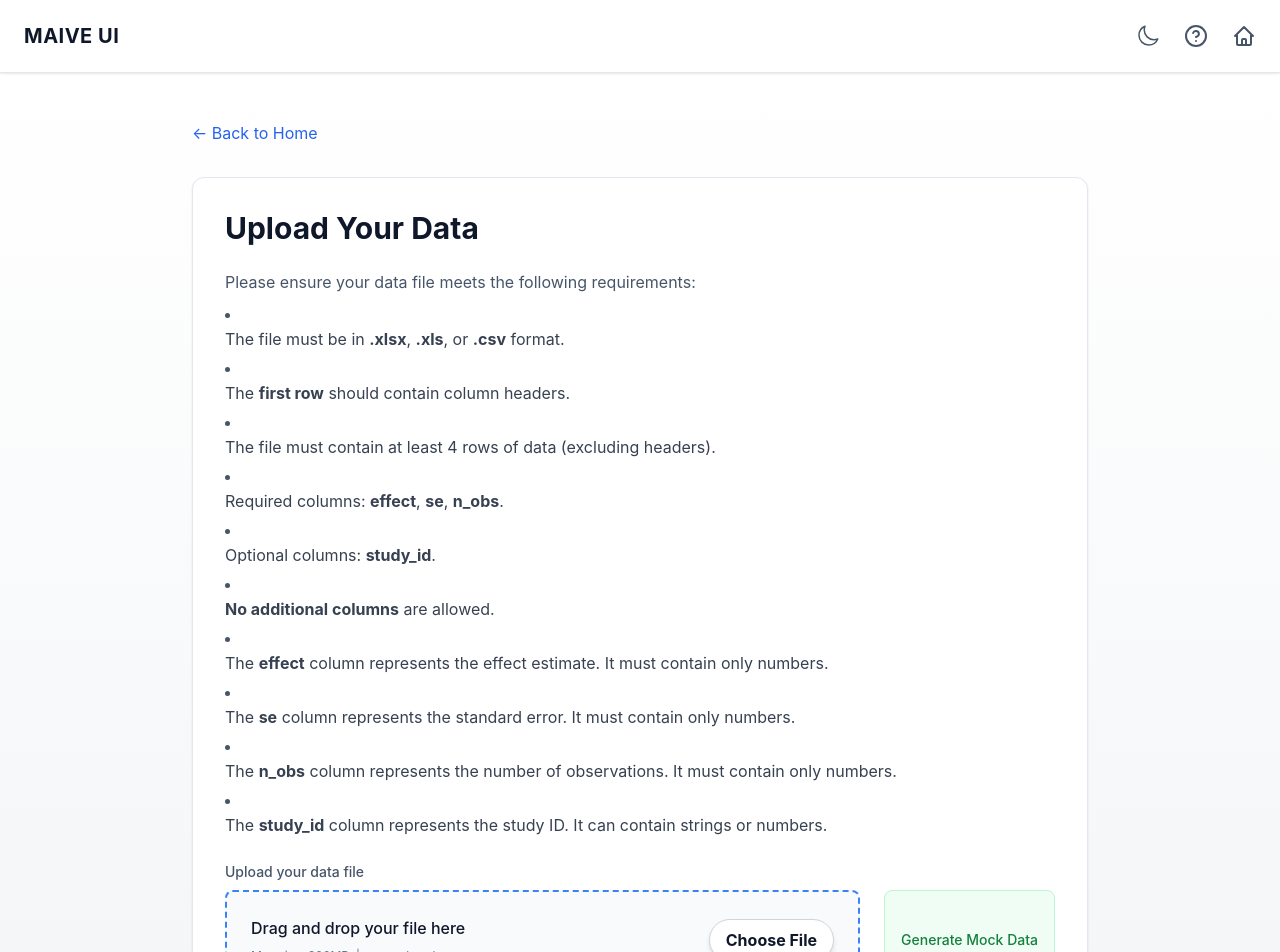
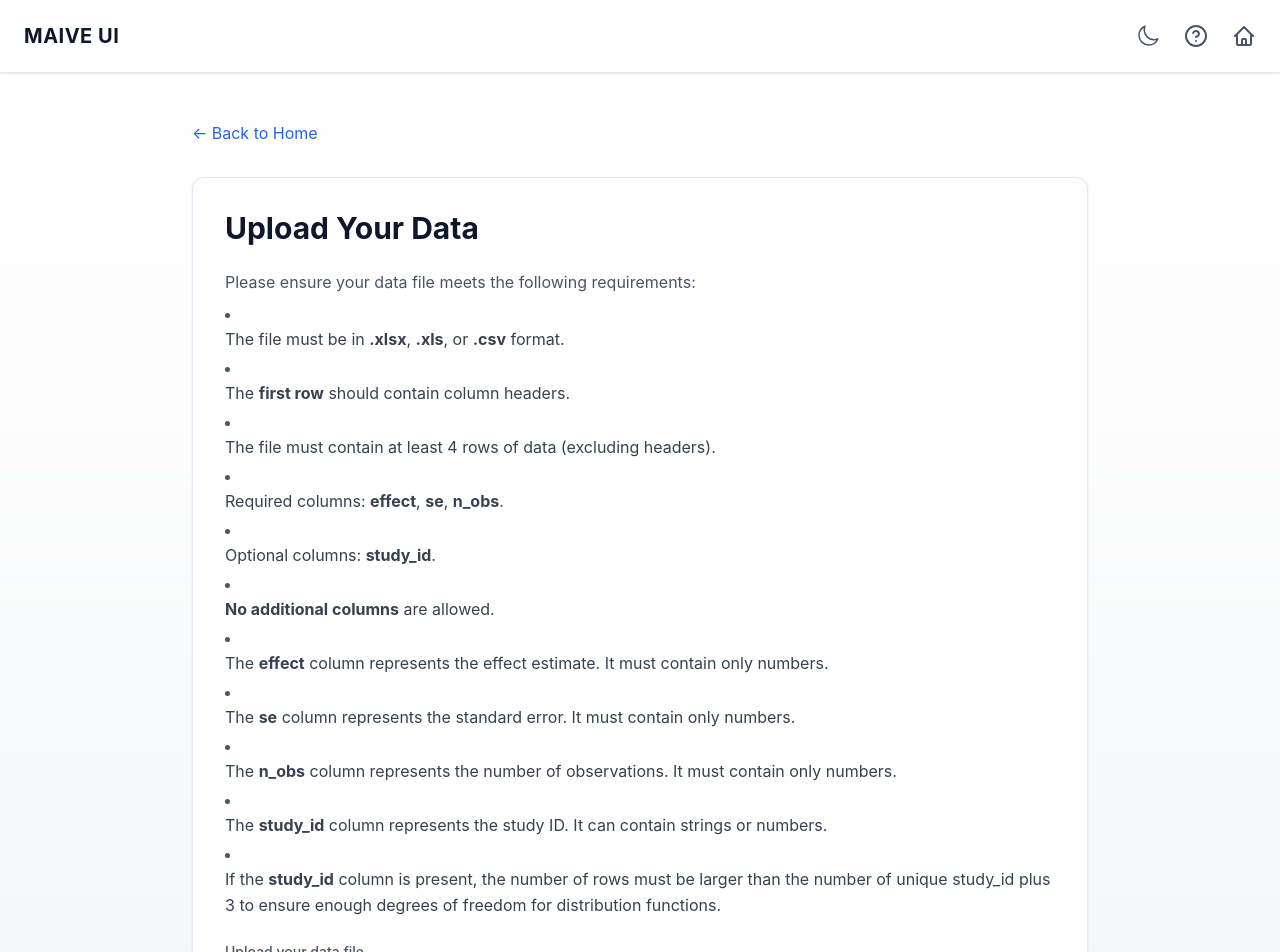
Before and after one commit to PetrCala/maive-ui, a Next.js app in the folder apps/react-ui/client/: page /upload in a window 1280 px wide. Shown: the top 952 px of the page. Built offline with nearby package versions, Linux system fonts and the light colour scheme.

Commit message:
chore: modify the DoF validation

```diff
--- a/apps/react-ui/client/src/lib/text/index.ts
+++ b/apps/react-ui/client/src/lib/text/index.ts
@@ -26,6 +26,8 @@ const TEXT = {
         "The **n_obs** column represents the number of observations. It must contain only numbers.",
       studyIdColumn:
         "The **study_id** column represents the study ID. It can contain strings or numbers.",
+      minimumObservations:
+        "If the **study_id** column is present, the number of rows must be larger than the number of unique study_id plus 3 to ensure enough degrees of freedom for distribution functions.",
     },
   },
   model: {
--- a/apps/react-ui/client/src/pages/validation/index.tsx
+++ b/apps/react-ui/client/src/pages/validation/index.tsx
@@ -281,6 +281,16 @@ export default function ValidationPage() {
       });
     }
 
+    if (studyIdCol && studyIdCol.index !== -1) {
+      if (fullData.length < fullData.length + 3) {
+        messages.push({
+          type: "error",
+          message:
+            "The number of rows must be larger than the number of unique study_id plus 3.",
+        });
+      }
+    }
+
     // Check for reasonable data size
     if (fullData.length > 2000) {
       messages.push({
```
